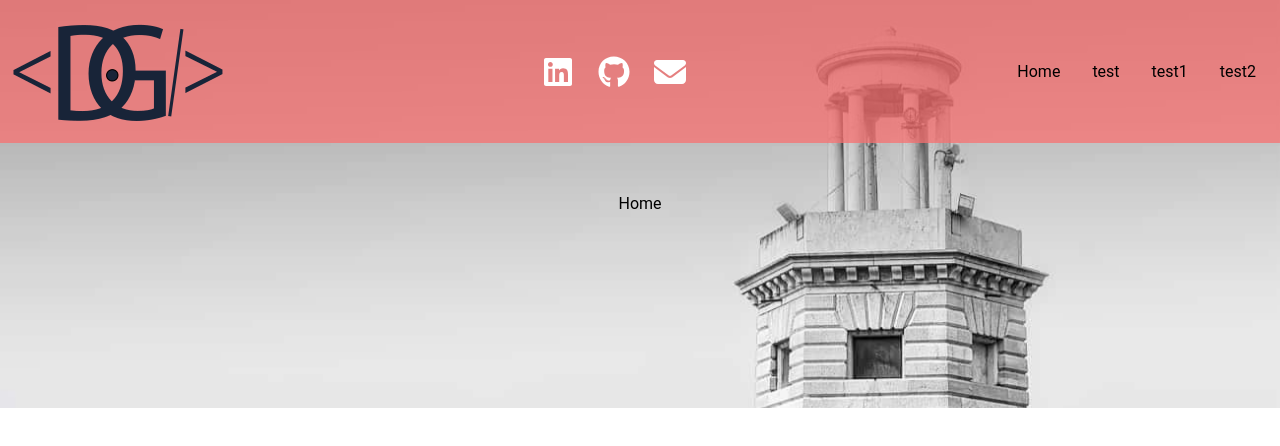
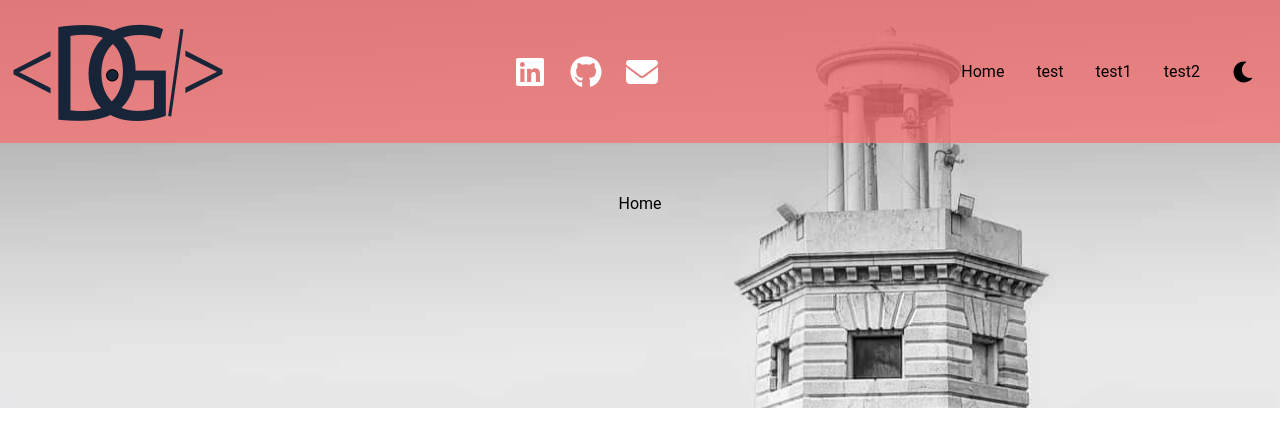
Before and after one commit to DaGo85/nasa-space-app, a React (Create React App) app: page / in a window 1280 px wide. Shown: the top 446 px of the page. Built offline with nearby package versions, Linux system fonts and the light colour scheme.

Commit message:
added infrastructre für themetoggle

```diff
--- a/src/components/navbar/NavBar.tsx
+++ b/src/components/navbar/NavBar.tsx
@@ -21,6 +21,7 @@ function NavBar() {
           <span className="flex md:flex-row-reverse px-4">
             <ul className="hidden md:flex md:flex-row gap-8 items-center">
               <NavBarLinks />
+              <ThemeToggle />
             </ul>
           </span>
 
--- a/src/index.tsx
+++ b/src/index.tsx
@@ -3,14 +3,17 @@ import ReactDOM from "react-dom/client";
 import "./index.css";
 import App from "./App";
 import { BrowserRouter } from "react-router-dom";
+import { ThemeProvider } from "./utility/darkmode/ThemeContext";
 
 const root = ReactDOM.createRoot(
   document.getElementById("root") as HTMLElement
 );
 root.render(
   <React.StrictMode>
-    <BrowserRouter>
-      <App />
-    </BrowserRouter>
+    <ThemeProvider>
+      <BrowserRouter>
+        <App />
+      </BrowserRouter>
+    </ThemeProvider>
   </React.StrictMode>
 );
--- a/src/utility/darkmode/ThemeContext.tsx
+++ b/src/utility/darkmode/ThemeContext.tsx
@@ -1,4 +1,65 @@
-function ThemeContext() {
-  return <>ThemeContext</>;
-}
-export default ThemeContext;
+// Context for darkmode
+
+import React, { useContext, useEffect, useState, createContext } from "react";
+
+// Function for checking prefered mode
+
+const getInitialTheme = () => {
+  if (typeof window !== "undefined" && window.localStorage) {
+    const storedPrefs = window.localStorage.getItem("color-theme");
+    if (typeof storedPrefs === "string") {
+      return storedPrefs;
+    }
+
+    const userMedia = window.matchMedia("(prefers-color-scheme: dark)");
+    if (userMedia.matches) {
+      return "dark";
+    }
+  }
+
+  return "light"; // light theme as the default;
+};
+
+// Creates Context
+
+const ThemeContext = createContext(null);
+
+// Context Provider
+
+const ThemeProvider = ({ children }: any) => {
+  const [theme, setTheme] = useState<any>(getInitialTheme);
+  const initTheme = getInitialTheme();
+
+  const rawSetTheme = (rawTheme: any) => {
+    const root = window.document.documentElement;
+    const isDark = rawTheme === "dark";
+
+    root.classList.remove(isDark ? "light" : "dark");
+    root.classList.add(rawTheme);
+
+    localStorage.setItem("color-theme", rawTheme);
+  };
+
+  if (initTheme) {
+    rawSetTheme(initTheme);
+  }
+
+  useEffect(() => {
+    rawSetTheme(theme);
+  }, [theme]);
+
+  return (
+    // @ts-ignore
+    <ThemeContext.Provider value={{ theme, setTheme }}>
+      {children}
+    </ThemeContext.Provider>
+  );
+};
+
+// Custom hook for consuming Context
+
+const useThemeContext = () => {
+  return useContext(ThemeContext);
+};
+
+export { ThemeContext, ThemeProvider, useThemeContext };
--- a/src/utility/darkmode/ThemeToggle.tsx
+++ b/src/utility/darkmode/ThemeToggle.tsx
@@ -1,4 +1,35 @@
-function ThemeToggle() {
-  return <>ThemeToggle</>;
-}
+// Toggle Button for darkmode
+
+import { useThemeContext } from "./ThemeContext";
+
+const ThemeToggle = () => {
+  // @ts-ignore
+  const { theme, setTheme } = useThemeContext<any | undefined>();
+
+  return (
+    <div
+      className="svg-container"
+      onClick={() => setTheme(theme === "dark" ? "light" : "dark")}
+    >
+      {theme === "dark" ? (
+        <svg
+          className="w-6 svg-setup"
+          xmlns="http://www.w3.org/2000/svg"
+          viewBox="0 0 512 512"
+        >
+          <path d="M256 159.1c-53.02 0-95.1 42.98-95.1 95.1S202.1 351.1 256 351.1s95.1-42.98 95.1-95.1S309 159.1 256 159.1zM509.3 347L446.1 255.1l63.15-91.01c6.332-9.125 1.104-21.74-9.826-23.72l-109-19.7l-19.7-109c-1.975-10.93-14.59-16.16-23.72-9.824L256 65.89L164.1 2.736c-9.125-6.332-21.74-1.107-23.72 9.824L121.6 121.6L12.56 141.3C1.633 143.2-3.596 155.9 2.736 164.1L65.89 256l-63.15 91.01c-6.332 9.125-1.105 21.74 9.824 23.72l109 19.7l19.7 109c1.975 10.93 14.59 16.16 23.72 9.824L256 446.1l91.01 63.15c9.127 6.334 21.75 1.107 23.72-9.822l19.7-109l109-19.7C510.4 368.8 515.6 356.1 509.3 347zM256 383.1c-70.69 0-127.1-57.31-127.1-127.1c0-70.69 57.31-127.1 127.1-127.1s127.1 57.3 127.1 127.1C383.1 326.7 326.7 383.1 256 383.1z" />
+        </svg>
+      ) : (
+        <svg
+          className="w-6 svg-setup"
+          xmlns="http://www.w3.org/2000/svg"
+          viewBox="0 0 512 512"
+        >
+          <path d="M32 256c0-123.8 100.3-224 223.8-224c11.36 0 29.7 1.668 40.9 3.746c9.616 1.777 11.75 14.63 3.279 19.44C245 86.5 211.2 144.6 211.2 207.8c0 109.7 99.71 193 208.3 172.3c9.561-1.805 16.28 9.324 10.11 16.95C387.9 448.6 324.8 480 255.8 480C132.1 480 32 379.6 32 256z" />
+        </svg>
+      )}
+    </div>
+  );
+};
+
 export default ThemeToggle;
```
Also changed, not shown: ts/interfaces/global_interfaces.tsx (+21 -0 lines).
